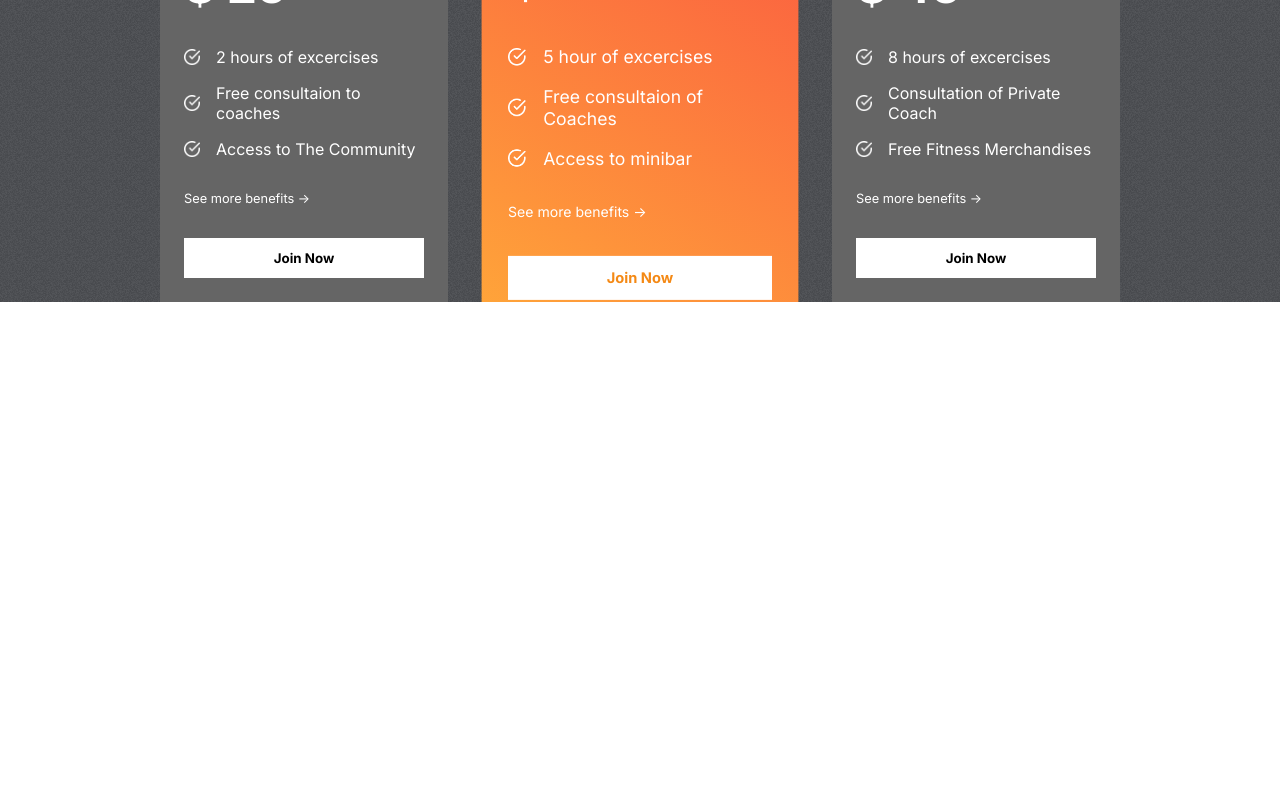
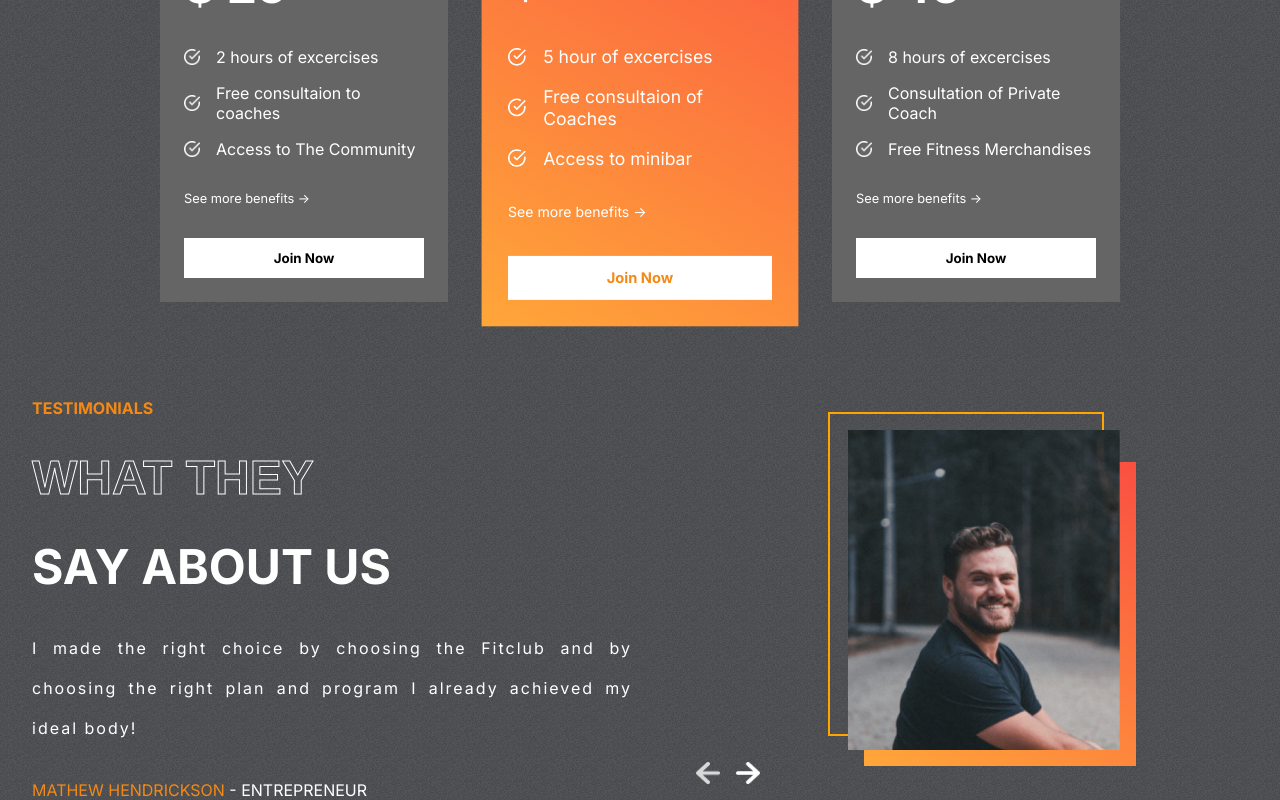
Before and after one commit to abhi-0086/fit-shit, a React (Create React App) app: page / in a window 1280 px wide. Shown: the part 2130-2930 px from the top of the page. Before the commit the page ends 2432 px from the top, so only its background shows below. Built offline with nearby package versions, Linux system fonts and the light colour scheme.

Commit message:
completed testimonial section

```diff
--- a/src/App.js
+++ b/src/App.js
@@ -3,6 +3,7 @@
 import Plans from "./components/Plans/Plans";
 import Programs from "./components/Programs/Programs";
 import Reasons from "./components/Reasons/Reasons";
+import Testimonials from "./components/Testimonials/Testimonials";
 
 function App() {
   return (
@@ -11,6 +12,7 @@
       <Programs />
       <Reasons />
       <Plans />
+      <Testimonials />
     </div>
   );
 }
--- /dev/null
+++ b/src/components/Testimonials/Testimonials.css
@@ -0,0 +1,78 @@
+.Testimonials {
+  display: flex;
+  gap: 1rem;
+  padding: 0 2rem;
+}
+
+.testimonials-left {
+  display: flex;
+  flex: 1 1;
+  gap: 2rem;
+  flex-direction: column;
+  text-transform: uppercase;
+  color: white;
+}
+
+.testimonials-left > :nth-child(1) {
+  color: var(--orange);
+  font-weight: bold;
+}
+
+.testimonials-left > :nth-child(2),
+.testimonials-left > :nth-child(3) {
+  font-weight: bold;
+  font-size: 3rem;
+}
+
+.testimonials-left > :nth-child(4) {
+  text-transform: none;
+  text-align: justify;
+  letter-spacing: 2px;
+  line-height: 40px;
+}
+
+.testimonials-right {
+  flex: 1;
+  position: relative;
+}
+
+.testimonials-right > img {
+  position: absolute;
+  width: 17rem;
+  height: 20rem;
+  object-fit: cover;
+  right: 8rem;
+  top: 2rem;
+}
+
+.testimonials-right > :nth-child(1) {
+  position: absolute;
+  width: 17rem;
+  height: 20rem;
+  background-color: transparent;
+  border: 2px solid orange;
+  right: 9rem;
+  top: 0.9rem;
+}
+
+.testimonials-right > :nth-child(2) {
+  position: absolute;
+  width: 17rem;
+  height: 19rem;
+  background: var(--planCard);
+  right: 7rem;
+  top: 4rem;
+}
+
+.arrows {
+  display: flex;
+  gap: 1rem;
+  position: absolute;
+  bottom: 1rem;
+  left: 3rem;
+}
+
+.arrows > img {
+  width: 1.5rem;
+  cursor: pointer;
+}
--- /dev/null
+++ b/src/components/Testimonials/Testimonials.jsx
@@ -0,0 +1,57 @@
+import React, { useState } from "react";
+import "./Testimonials.css";
+import { testimonialsData } from "../../data/testimonialsData";
+import leftArrow from "../../assets/leftArrow.png";
+import rightArrow from "../../assets/rightArrow.png";
+
+const Testimonials = () => {
+  const [selected, setSelected] = useState(0);
+  const testimonialsLength = testimonialsData.length;
+
+  return (
+    <div className="Testimonials">
+      <div className="testimonials-left">
+        <span>Testimonials</span>
+        <span className="stroke-text">What they</span>
+        <span>say about us</span>
+        <span>{testimonialsData[selected].review}</span>
+        <span>
+          <span style={{ color: "var(--orange" }}>
+            {testimonialsData[selected].name}
+          </span>{" "}
+          - {testimonialsData[selected].status}
+        </span>
+      </div>
+
+      <div className="testimonials-right">
+        <div></div>
+        <div></div>
+        <img src={testimonialsData[selected].image} alt="" />
+
+        <div className="arrows">
+          <img
+            onClick={() => {
+              selected === 0
+                ? setSelected(testimonialsLength - 1)
+                : setSelected((prev) => prev - 1);
+            }}
+            src={leftArrow}
+            alt=""
+          />
+
+          <img
+            onClick={() => {
+              selected === testimonialsLength - 1
+                ? setSelected(0)
+                : setSelected((prev) => prev + 1);
+            }}
+            src={rightArrow}
+            alt=""
+          />
+        </div>
+      </div>
+    </div>
+  );
+};
+
+export default Testimonials;
```
